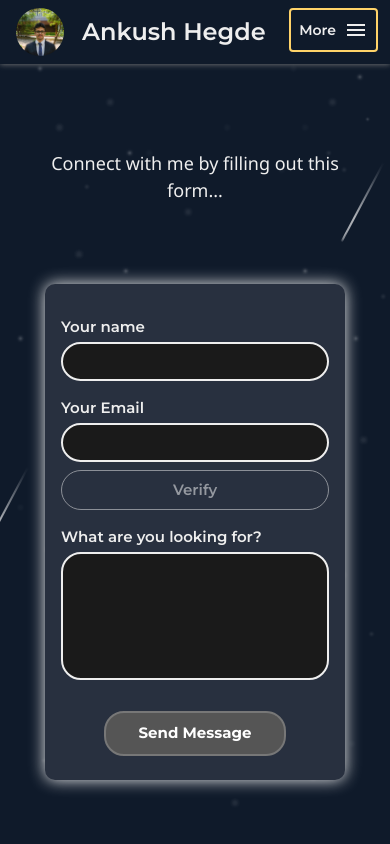
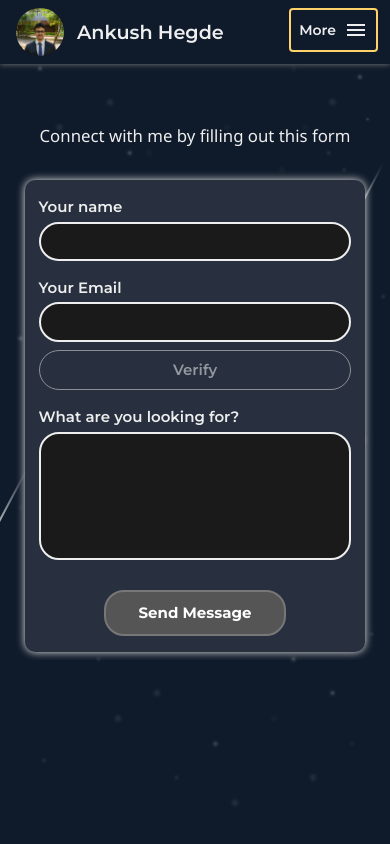
Before and after one commit to ankush07261/portfolio, a React (Create React App) app: page /contact in a window 390 px wide. Built offline with nearby package versions, Linux system fonts and the light colour scheme.

Commit message:
review round 2 and UI fixes

```diff
--- a/package.json
+++ b/package.json
@@ -7,21 +7,17 @@
     "@emotion/react": "^11.11.4",
     "@emotion/styled": "^11.11.5",
     "@mui/icons-material": "^5.15.15",
-    "@mui/lab": "^5.0.0-alpha.170",
     "@mui/material": "^5.15.15",
     "@mui/styled-engine-sc": "^6.0.0-alpha.18",
     "@testing-library/jest-dom": "^5.17.0",
     "@testing-library/react": "^13.4.0",
     "@testing-library/user-event": "^13.5.0",
-    "emailjs": "^4.0.3",
     "react": "^19.0.0",
     "react-dom": "^19.0.0",
     "react-router-dom": "^6.18.0",
     "react-scripts": "^5.0.1",
-    "react-scroll": "^1.9.0",
     "react-tabs": "^6.0.2",
     "styled-components": "^6.1.8",
-    "use-local-storage": "^3.0.0",
     "web-vitals": "^2.1.4"
   },
   "scripts": {
--- a/src/components/Navbar.jsx
+++ b/src/components/Navbar.jsx
@@ -64,7 +64,7 @@ function Navbar() {
               />
             )}
             {"   "}
-            <span style={{ marginLeft: "10px" }}>Ankush Hegde</span>
+            <span style={{ marginLeft: "5px" }}>Ankush Hegde</span>
           </p>
         </Link>
 
--- a/src/css/contact.css
+++ b/src/css/contact.css
@@ -11,8 +11,13 @@
 .contact {
   width: 100%;
   padding: 1rem 2rem;
+  padding-top: 5.5rem;
   text-align: center;
   margin-top: 0;
+}
+.contact-heading {
+  margin-top: 10vh;
+  margin-bottom: 1rem;
 }
 .contact-container {
   width: 60%;
@@ -20,10 +25,13 @@
   text-align: left;
   border-radius: 10px;
   background-color: var(--secondary-color);
-  box-shadow: 0 0 1rem var(--quadnary-color);
-  padding: 1rem;
+  box-shadow: 0 0 0.5rem var(--quadnary-color);
+  padding: 0.5rem 1rem; /* top and bottom padding reduced by 50% */
   z-index: 30;
   animation: appear 0.5s linear;
+}
+.contact-container label:first-of-type {
+  margin-top: 0.5rem;
 }
 .contact-container label {
   display: block;
@@ -60,12 +68,21 @@ textarea {
 
 @media only screen and (max-width: 790px) {
   .contact {
-    margin: 0 auto auto auto;
+    margin: 0 auto;
     width: 100%;
+    padding: 0.5rem 1rem !important;
+    padding-top: 4.5rem !important;
+    min-height: auto;
+  }
+  .contact-heading {
+    margin-top: 6vh;
+    font-size: 1.05rem;
+    margin-bottom: 2rem;
   }
   .contact-container {
-    width: 92%;
+    width: 95%;
     margin: auto;
+    padding: 0.5rem 0.85rem;
   }
 }
 
--- a/src/css/home.css
+++ b/src/css/home.css
@@ -64,7 +64,7 @@
 .about-me-page p {
   text-align: center;
   margin: 1.25rem auto 0.5rem auto;
-  font-size: 1.2rem;
+  font-size: 1rem;
 }
 .container {
   width: 100%;
@@ -204,7 +204,10 @@
 }
 .me-text-primary {
   width: 90%;
-  font-size: large;
+  font-size: 1rem;
+}
+.me-text-primary h2{
+  margin-top: 0 !important;
 }
 .highlight {
   font-weight: bold;
@@ -306,7 +309,7 @@
   }
   .socials-container {
     width: 60%;
-    margin: 1rem auto 0 auto;
+    margin: 0.6rem auto 0.6rem auto;
     font-size: 18px;
   }
   .line {
@@ -323,7 +326,7 @@
     gap: 1rem;
   }
   .profile-card {
-    margin: 0 auto 1rem auto;
+    margin: 0 auto 0rem auto;
   }
   .sub-container {
     width: 100%;
@@ -334,12 +337,12 @@
     text-align: left;
     margin-top: 0;
     padding: 0 0.5rem;
-    font-size: 1.2rem;
   }
+  .about-me .me-text-primary,
   .about-me p {
     background-color: var(--secondary-color);
     padding: 1rem;
-    font-size: 1.2rem;
+    font-size: 1rem;
     border-radius: 6px;
   }
   .tag-bottom{
--- a/src/css/navbar.css
+++ b/src/css/navbar.css
@@ -28,7 +28,7 @@
   align-items: center;
   gap: 0.5rem;
   font-weight: 600;
-  font-size: 24px;
+  font-size: 1.2rem;
   text-decoration: none;
   user-select: none;
 }
@@ -118,7 +118,7 @@
     z-index: 999;
     padding: 0.5rem 2rem 0.5rem 2rem;
     backdrop-filter: blur(1.5px);
-    align-items: start;
+    align-items: end;
   }
   .responsiveNav {
     transform: none;
--- a/src/css/shootingStars.css
+++ b/src/css/shootingStars.css
@@ -229,3 +229,13 @@
     }
   }
 }
+
+@media (prefers-reduced-motion: reduce) {
+  .stars-1,
+  .stars-2,
+  .stars-3,
+  .stars-4,
+  .shooting-star {
+    animation: none !important;
+  }
+}
--- a/src/pages/Contact.jsx
+++ b/src/pages/Contact.jsx
@@ -44,10 +44,11 @@ function Contact() {
   ];
 
   const performLocalCheck = (emailVal) => {
-    if (!emailRegex.test(emailVal)) {
+    const trimmed = (emailVal || "").trim();
+    if (!emailRegex.test(trimmed)) {
       return { valid: false, message: "Please enter a valid email format." };
     }
-    const domain = emailVal.split("@")[1]?.toLowerCase();
+    const domain = trimmed.split("@")[1]?.toLowerCase();
     if (DISPOSABLE_DOMAINS.includes(domain)) {
       return { valid: false, message: "Temporary or disposable email addresses are not allowed." };
     }
@@ -55,7 +56,8 @@ function Contact() {
   };
 
   const verifyEmail = async (emailVal) => {
-    const localResult = performLocalCheck(emailVal);
+    const trimmed = (emailVal || "").trim();
+    const localResult = performLocalCheck(trimmed);
     if (!localResult.valid) {
       return localResult;
     }
@@ -68,7 +70,7 @@ function Contact() {
 
     try {
       const response = await fetch(
-        `https://emailvalidation.abstractapi.com/v1/?api_key=${apiKey}&email=${encodeURIComponent(emailVal)}`
+        `https://emailvalidation.abstractapi.com/v1/?api_key=${apiKey}&email=${encodeURIComponent(trimmed)}`
       );
       if (!response.ok) {
         throw new Error(`API returned status ${response.status}`);
@@ -99,14 +101,17 @@ function Contact() {
     setValidationError("");
     setOtpError("");
 
-    if (!name || !email) {
+    const trimmedName = name.trim();
+    const trimmedEmail = email.trim();
+
+    if (!trimmedName || !trimmedEmail) {
       showAlert("Please fill in your name and email to proceed with verification.", "Error", "error");
       return;
     }
 
     setIsValidating(true);
     setIsSendingOtp(true);
-    const verification = await verifyEmail(email);
+    const verification = await verifyEmail(trimmedEmail);
     setIsValidating(false);
 
     if (!verification.valid) {
@@ -153,8 +158,8 @@ function Contact() {
         serviceId,
         otpTemplateId,
         {
-          user_name: name,
-          user_email: email,
+          user_name: trimmedName,
+          user_email: trimmedEmail,
           otp: code,
           passcode: code,
         },
@@ -166,7 +171,7 @@ function Contact() {
           event_label: "OTP Sent",
         });
       }
-      showAlert(`A verification code has been sent to ${email}. Please check your inbox!`, "OTP Sent", "success");
+      showAlert(`A verification code has been sent to ${trimmedEmail}. Please check your inbox!`, "OTP Sent", "success");
       setIsOtpSent(true);
     } catch (error) {
       console.error("Failed to send OTP:", error);
@@ -200,7 +205,11 @@ function Contact() {
     e.preventDefault();
     setValidationError("");
 
-    if (!name || !email || !msg) {
+    const trimmedName = name.trim();
+    const trimmedEmail = email.trim();
+    const trimmedMsg = msg.trim();
+
+    if (!trimmedName || !trimmedEmail || !trimmedMsg) {
       showAlert("Please fill out all the fields.", "Warning", "warning");
       return;
     }
@@ -251,9 +260,11 @@ function Contact() {
           setIsOtpSent(false);
           setOtpCode("");
           setUserEnteredOtp("");
-          const homeEl = document.getElementById('home');
-          if (homeEl) {
-            homeEl.scrollIntoView({ behavior: 'smooth' });
+          const contactEl = document.getElementById('contact');
+          if (contactEl) {
+            contactEl.scrollIntoView({ behavior: 'smooth' });
+          } else {
+            window.scrollTo({ top: 0, behavior: 'smooth' });
           }
         },
         (error) => {
@@ -269,9 +280,8 @@ function Contact() {
   };
 
   return (
-    <div className="contact" id="contact" style={{ paddingTop: "80px" }}>
-      <h3 style={{ paddingTop: "60px" }}>Connect with me by filling out this form...</h3>
-      <br />
+    <div className="contact" id="contact">
+      <h3 className="contact-heading">Connect with me by filling out this form</h3>
       <form ref={form} onSubmit={sendEmail} className="contact-container">
         <label htmlFor="user_name">Your name</label>
         <input
--- a/src/pages/Home.jsx
+++ b/src/pages/Home.jsx
@@ -57,8 +57,6 @@ function Home() {
               <div className="tag tag-bottom">
                 <p className="typing-text">AR, AI</p>
               </div>
-              <div className="curve-one"></div>
-              <div className="curve-two"></div>
             </div>
             <div className="socials-container">
               {links.map((link, index) => (
@@ -77,8 +75,7 @@ function Home() {
         <div className="line"></div>
         <div className="sub-container about-me">
           <div className="me-text-primary">
-            <h1>Hey there folks<span className="hello">👋🏻</span>,</h1>
-            <br />
+            <h2>Hey there folks<span className="hello">👋🏻</span>,</h2>
             {/* I'm a <span className="highlight">Software Developer, Cybersecurity Sleuth,</span> and <span className="highlight">AI/ML Explorer</span> on a mission to craft sleek digital experiences, train machines to be smarter (but not smarter than me), and keep cyber threats crying in a corner. */}
             I’m a <span className="highlight">Software Developer</span> specializing in{" "}
             <span className="highlight">Full-Stack Development</span>,{" "}
```
